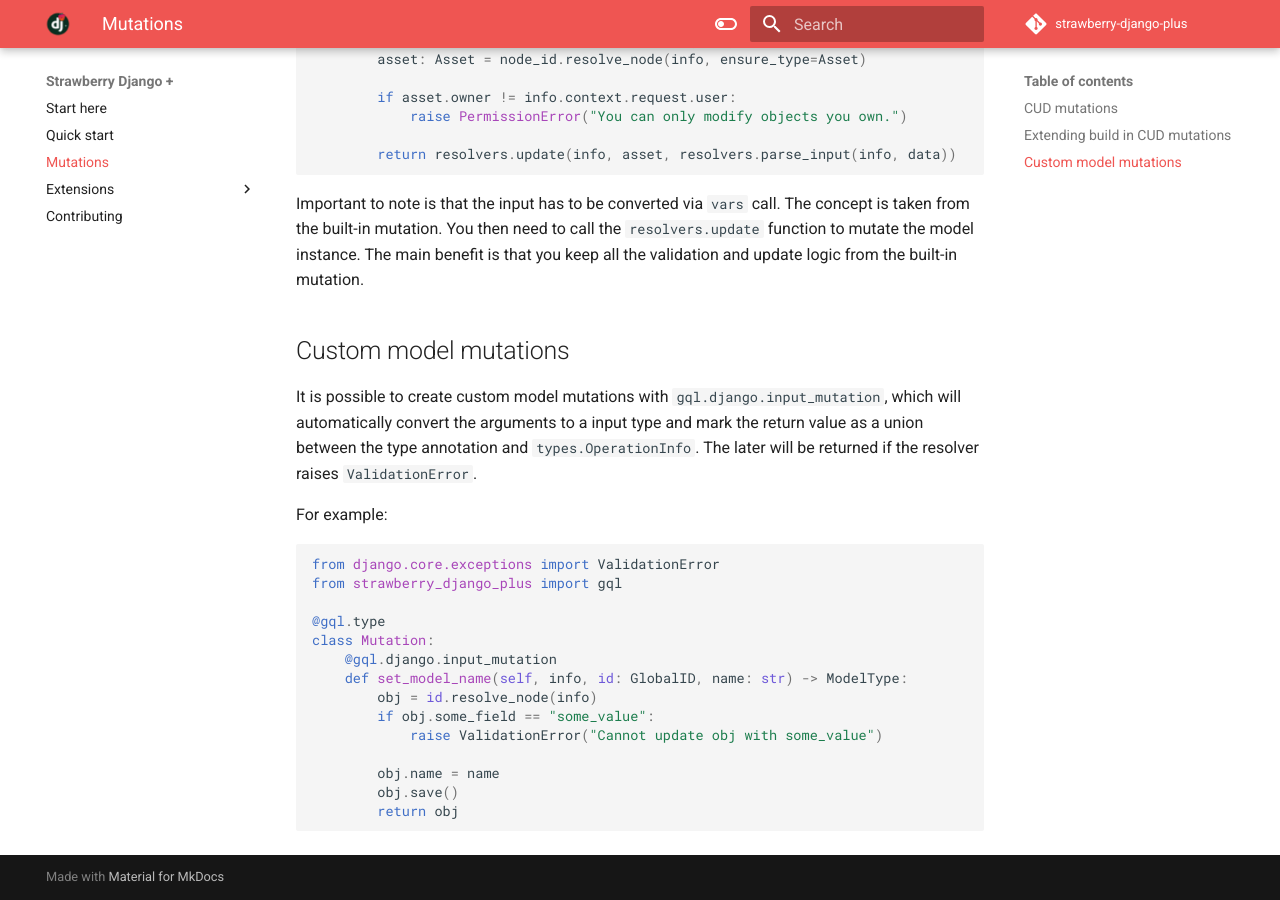
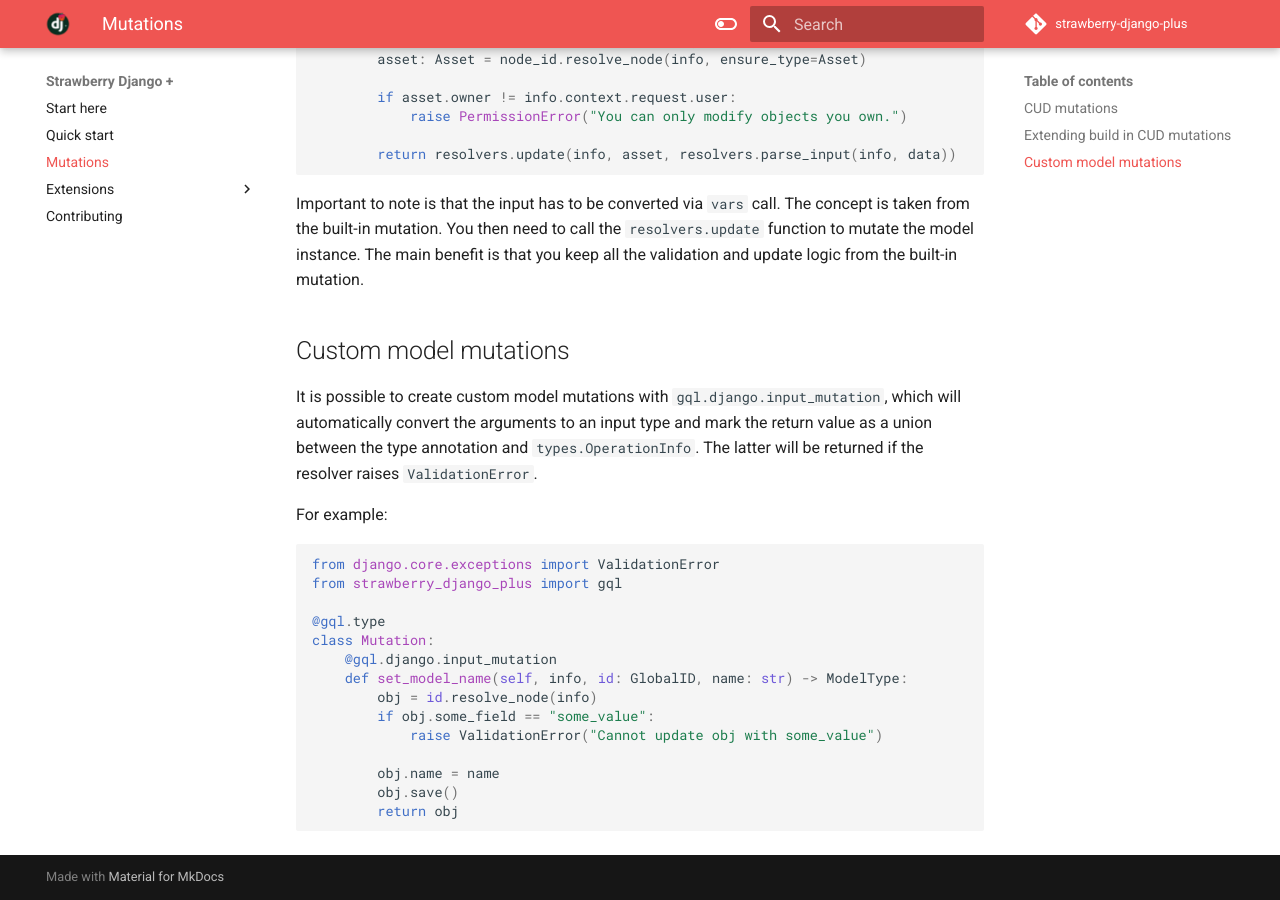
Before and after one commit to blb-ventures/strawberry-django-plus, an MkDocs documentation site: the page built from docs/mutations.md, in a window 1280 px wide and 900 px high, scrolled down 1742 px. Built offline with MkDocs 1.6.1 and Material for MkDocs 9.7.7, drawn with Linux system fonts in a browser that asks for light colours; comment, search, counter and statistics services are not loaded.

Commit message:
fixes 2 typos in docs

```diff
--- a/docs/mutations.md
+++ b/docs/mutations.md
@@ -87,8 +87,8 @@ Important to note is that the input has to be converted via `vars` call. The con
 ## Custom model mutations
 
 It is possible to create custom model mutations with `gql.django.input_mutation`, which will
-automatically convert the arguments to a input type and mark the return value as a union
-between the type annotation and `types.OperationInfo`. The later will be returned if
+automatically convert the arguments to an input type and mark the return value as a union
+between the type annotation and `types.OperationInfo`. The latter will be returned if
 the resolver raises `ValidationError`.
 
 For example:
```
